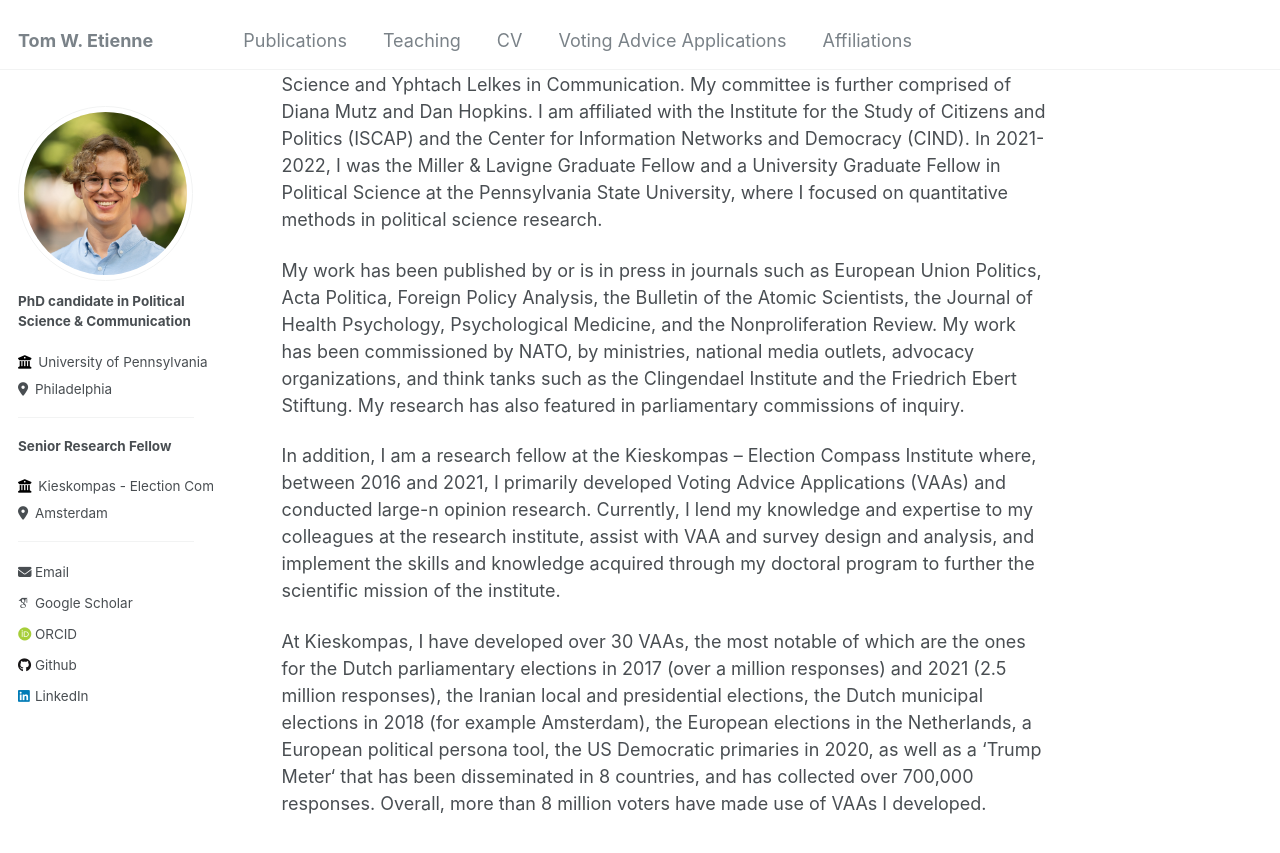
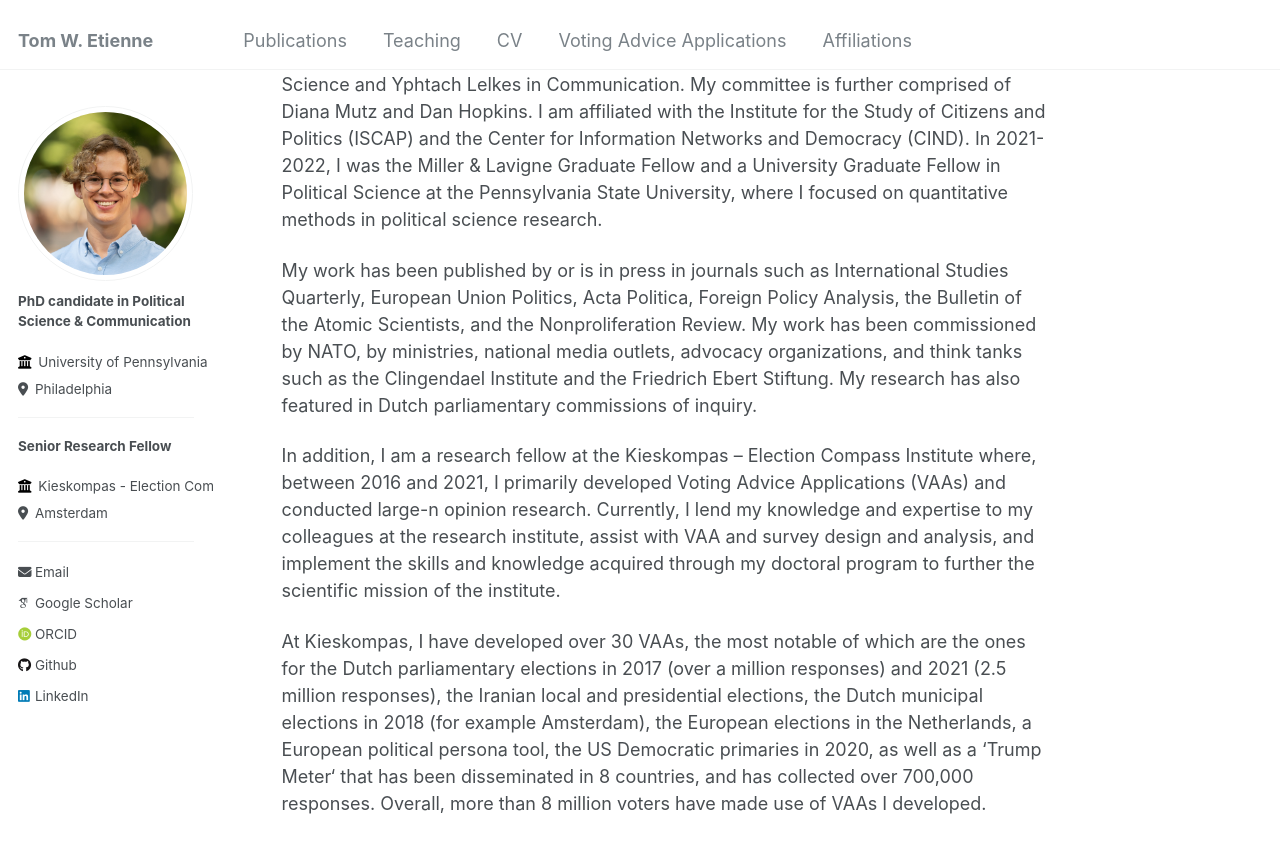
Before and after one commit to tomwetienne/tomwetienne.github.io, a Jekyll site: the page built from _pages/about.md, in a window 1280 px wide and 900 px high, scrolled down 328 px. Shown: the top 853 px of the window. Built offline with Jekyll 4.4.1, drawn with Linux system fonts in a browser that asks for light colours; some web fonts are replaced.

Commit message:
Revise publication details in about.md
Updated journal publication list and clarified research involvement.

```diff
--- a/_pages/about.md
+++ b/_pages/about.md
@@ -11,7 +11,7 @@ I am a joint PhD candidate in Political Science and in Communication at the Univ
 
 You can find my Penn profile on the Annenberg School for Communication and the Political Science Department websites. I am being advised by Sarah Bush in Political Science and Yphtach Lelkes in Communication. My committee is further comprised of Diana Mutz and Dan Hopkins. I am affiliated with the Institute for the Study of Citizens and Politics (ISCAP) and the Center for Information Networks and Democracy (CIND). In 2021-2022, I was the Miller & Lavigne Graduate Fellow and a University Graduate Fellow in Political Science at the Pennsylvania State University, where I focused on quantitative methods in political science research.
 
-My work has been published by or is in press in journals such as European Union Politics, Acta Politica, Foreign Policy Analysis, the Bulletin of the Atomic Scientists, the Journal of Health Psychology, Psychological Medicine, and the Nonproliferation Review. My work has been commissioned by NATO, by ministries, national media outlets, advocacy organizations, and think tanks such as the Clingendael Institute and the Friedrich Ebert Stiftung. My research has also featured in parliamentary commissions of inquiry.
+My work has been published by or is in press in journals such as International Studies Quarterly, European Union Politics, Acta Politica, Foreign Policy Analysis, the Bulletin of the Atomic Scientists, and the Nonproliferation Review. My work has been commissioned by NATO, by ministries, national media outlets, advocacy organizations, and think tanks such as the Clingendael Institute and the Friedrich Ebert Stiftung. My research has also featured in Dutch parliamentary commissions of inquiry.
 
 In addition, I am a research fellow at the Kieskompas – Election Compass Institute where, between 2016 and 2021, I primarily developed Voting Advice Applications (VAAs) and conducted large-n opinion research. Currently, I lend my knowledge and expertise to my colleagues at the research institute, assist with VAA and survey design and analysis, and implement the skills and knowledge acquired through my doctoral program to further the scientific mission of the institute.
 
```
